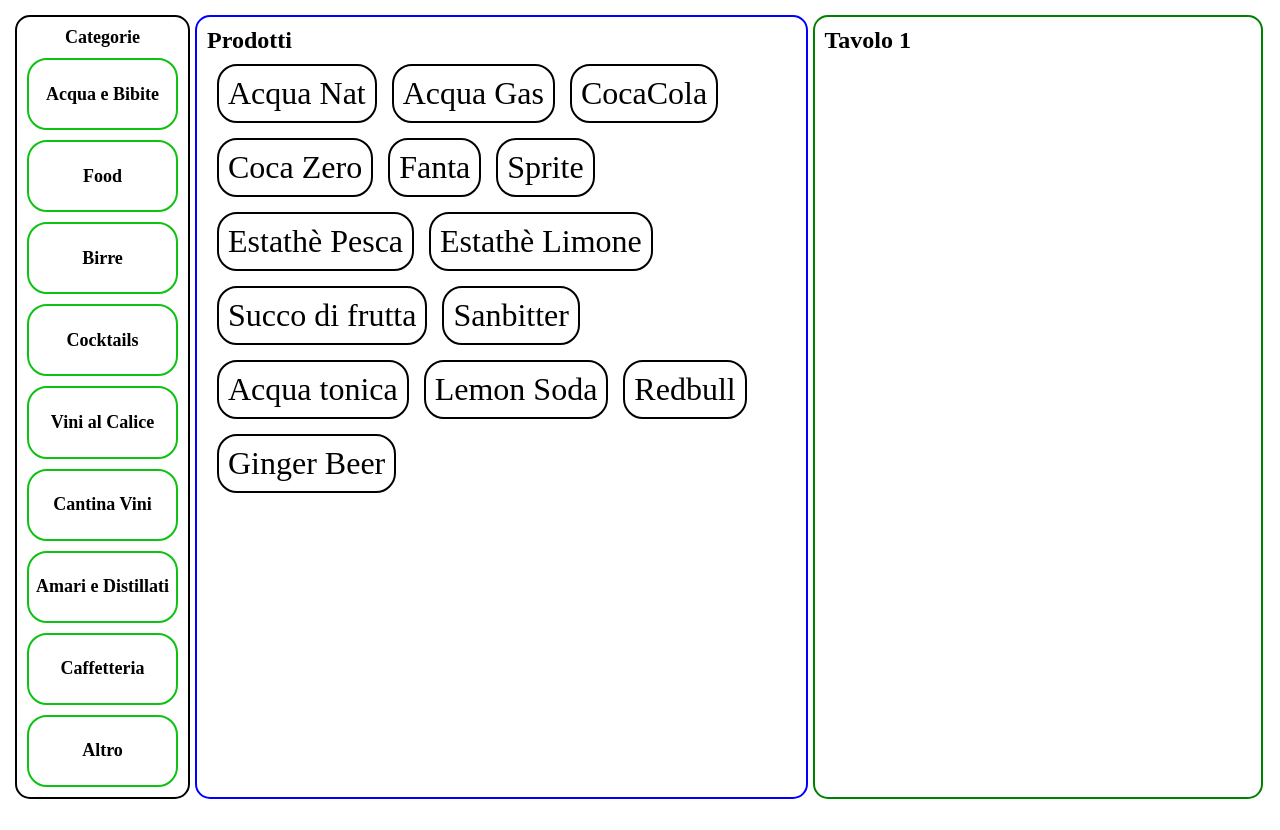
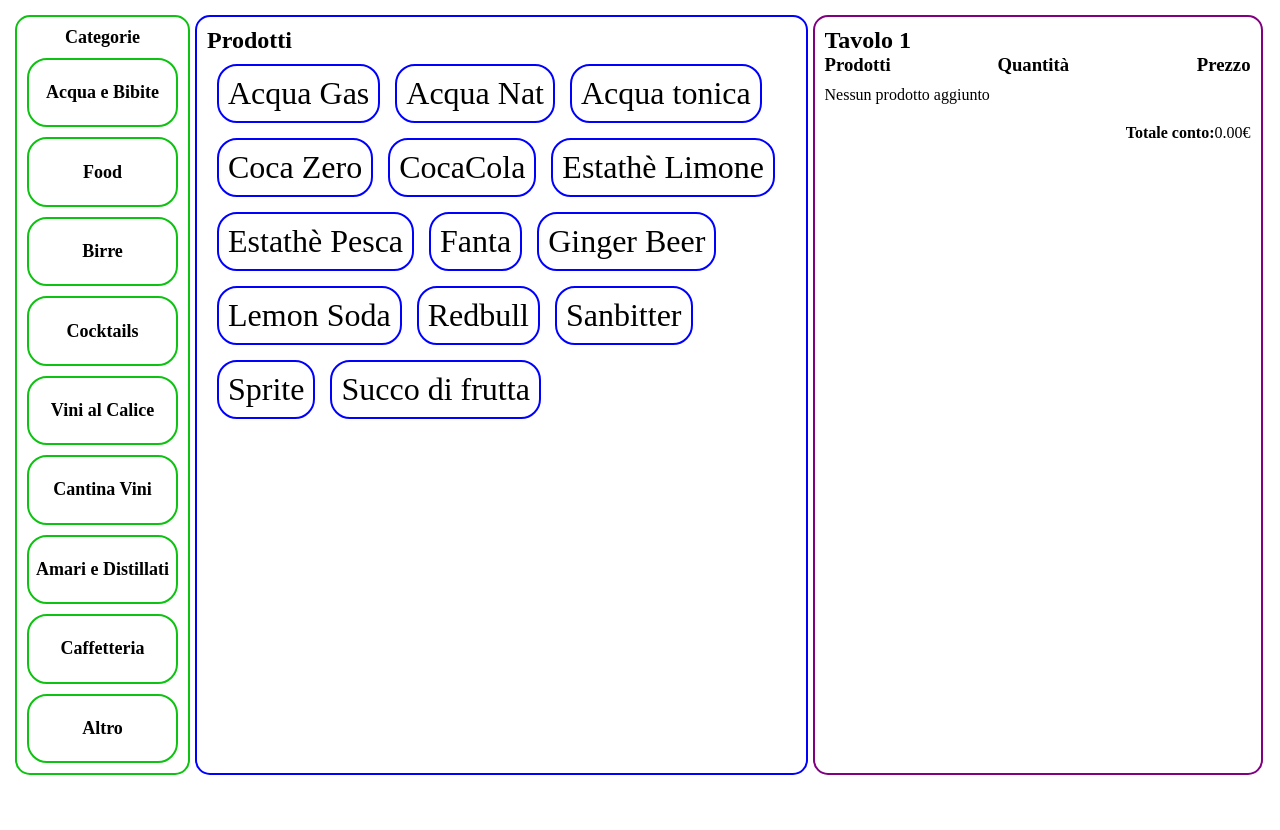
Before and after one commit to AndreaPetri11/GestionaleBar, a React (Vite) app: page /table/1 in a window 1280 px wide. Both pictures are taken after a click on the element "Acqua e Bibite". After the commit the page ends 800 px from the top, so only its background shows below. Built offline with nearby package versions, Linux system fonts and the light colour scheme.

Commit message:
aggiunta funzione per aggiungere prodotti al tavolo e sistemato css viewport

```diff
--- a/index.html
+++ b/index.html
@@ -1,4 +1,4 @@
-<!doctype html>
+<!DOCTYPE html>
 <html lang="en">
   <head>
     <meta charset="UTF-8" />
--- a/src/index.css
+++ b/src/index.css
@@ -3,3 +3,12 @@
   padding: 0;
   box-sizing: border-box;
 }
+
+html,
+body {
+  margin: 0;
+  padding: 0;
+  width: 100vw;
+  height: 100vh;
+  overflow: hidden;
+}
--- a/src/pages/TablePage/TablePage.css
+++ b/src/pages/TablePage/TablePage.css
@@ -1,19 +1,19 @@
 .containerTablePage {
   display: flex;
   flex-direction: row;
-  flex-wrap: wrap;
+  /*flex-wrap: wrap;*/
   align-items: stretch;
   gap: 5px;
   row-gap: 10px;
   margin: 15px;
-  height: 100vh;
+  height: 98vh;
 }
 
 .categorySection {
-  border: 2px solid black;
+  border: 2px solid rgb(14, 194, 17);
   border-radius: 15px;
   width: 14%;
-  height: 98vh;
+  height: 95vh;
   min-width: 100px;
   padding: 10px;
   display: flex;
@@ -23,14 +23,14 @@
   font-size: 12px;
   gap: 10px;
   overflow-y: auto;
+  scrollbar-width: none;
 }
 
 .productsSection {
   border: 2px solid blue;
   border-radius: 15px;
   width: 49%;
-  height: 98vh;
-  min-width: 100px;
+  height: 95vh;
   padding: 10px;
   overflow-y: auto;
   scrollbar-width: none;
@@ -52,7 +52,7 @@
 li {
   width: 100%;
   height: 100%;
-  border: solid 2px black;
+  border: solid 2px blue;
   border-radius: 20px;
   justify-content: flex;
   align-items: center;
@@ -62,11 +62,55 @@
   font-size: 4vh;
 }
 .tableSection {
-  border: 2px solid green;
+  border: 2px solid purple;
   border-radius: 15px;
   width: 36%;
-  height: 98vh;
-  min-width: 100px;
+  height: 95vh;
   display: flex;
+  flex-direction: column;
   padding: 10px;
 }
+.selectedTable {
+  display: flex;
+  justify-content: flex-start;
+  width: 100vh;
+  flex-wrap: wrap;
+  overflow-y: auto;
+  scrollbar-width: none;
+}
+.descriptionTable {
+  display: flex;
+  flex-direction: row;
+  width: 100%;
+  font-weight: bold;
+  margin-bottom: 10px;
+}
+
+.col-product {
+  flex: 1;
+}
+
+.col-qty {
+  flex: 3 0 60px;
+  text-align: center;
+}
+
+.col-price {
+  width: 80px;
+  text-align: right;
+}
+
+.tableTotal {
+  display: flex;
+  justify-content: flex-end;
+  align-items: flex-end;
+  margin-top: 20px;
+}
+
+.addedProducts {
+  display: flex;
+  flex-direction: row;
+  width: 100%;
+  padding: 5px 0;
+  border-bottom: 1px solid black;
+}
--- a/src/pages/TablePage/TablePage.jsx
+++ b/src/pages/TablePage/TablePage.jsx
@@ -9,12 +9,28 @@
   const { id } = useParams();
 
   const [selectedProducts, setSelectedProducts] = useState([]);
+  const [tableProducts, setTableProducts] = useState([]);
 
   const handleCategoryClick = (categoryName) => {
     const filtered = products.filter((p) => p.category === categoryName);
     setSelectedProducts(filtered);
   };
 
+  const handleAddProduct = (product) => {
+    setTableProducts((prev) => {
+      const existing = prev.find((p) => p.id === product.id);
+
+      if (existing) {
+        // se esiste aumento la quantità
+        return prev.map((p) =>
+          p.id === product.id ? { ...p, qty: p.qty + 1 } : p
+        );
+      }
+
+      // altrimenti lo aggiungo con qty = 1
+      return [...prev, { ...product, qty: 1 }];
+    });
+  };
   return (
     <main className="containerTablePage">
       <section className="categorySection">
@@ -33,18 +49,52 @@
         <div className="">
           {selectedProducts.length > 0 ? (
             <ul className="productList">
-              {selectedProducts.map((p) => (
-                <li key={p.id}>{p.productName}</li>
-              ))}
+              {[...selectedProducts]
+                .sort((a, b) => a.productName.localeCompare(b.productName))
+                .map((p) => (
+                  <li key={p.id} onClick={() => handleAddProduct(p)}>
+                    {p.productName}
+                  </li>
+                ))}
             </ul>
           ) : (
-            <p>Seleziona una categoria per vedere i prodotti</p>
+            <p>Seleziona una categoria</p>
           )}
         </div>
       </section>
 
       <section className="tableSection">
-        <h1>Tavolo {id}</h1>
+        <h1 className="selectedTable">Tavolo {id}</h1>
+        <div className="descriptionTable">
+          <h3 className="col-product">Prodotti</h3>
+          <h3 className="col-qty">Quantità</h3>
+          <h3 className="col-price">Prezzo</h3>
+        </div>
+        <div className="tableProductsList">
+          <div>
+            {tableProducts.length > 0 ? (
+              tableProducts.map((item) => (
+                <div key={item.id} className="addedProducts">
+                  <span className="col-product">{item.productName}</span>
+                  <span className="col-qty">{item.qty}</span>
+                  <span className="col-price">{item.price || "-"}</span>
+                </div>
+              ))
+            ) : (
+              <p>Nessun prodotto aggiunto</p>
+            )}{" "}
+          </div>
+        </div>
+
+        <div className="tableTotal">
+          <h4>Totale conto:</h4>
+          <p>
+            {tableProducts
+              .reduce((total, p) => total + (p.price || 0) * p.qty, 0)
+              .toFixed(2)}
+            €
+          </p>
+        </div>
       </section>
     </main>
   );
```
